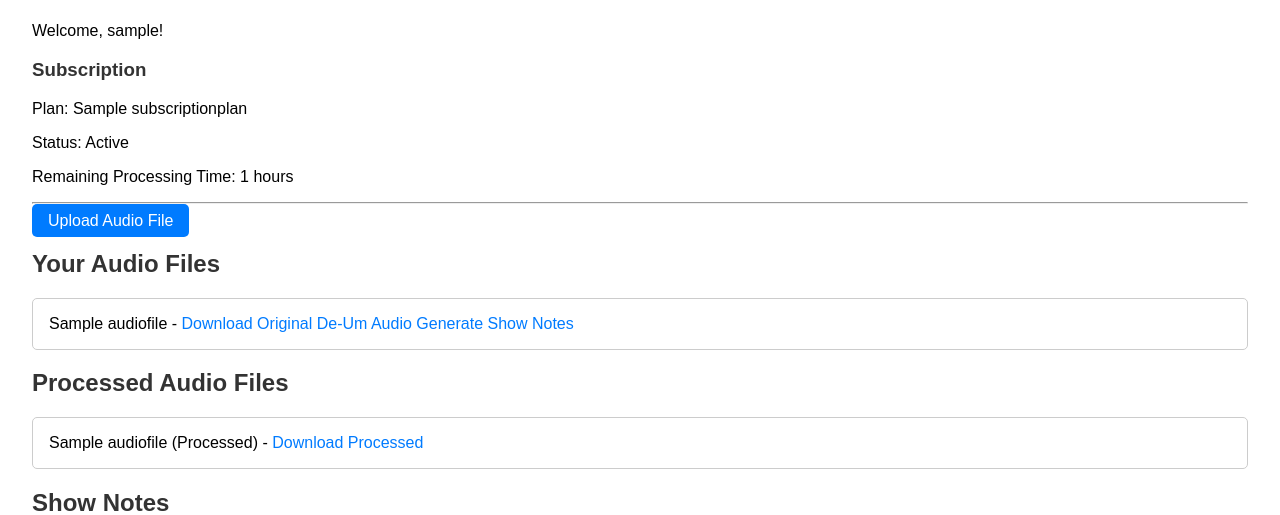
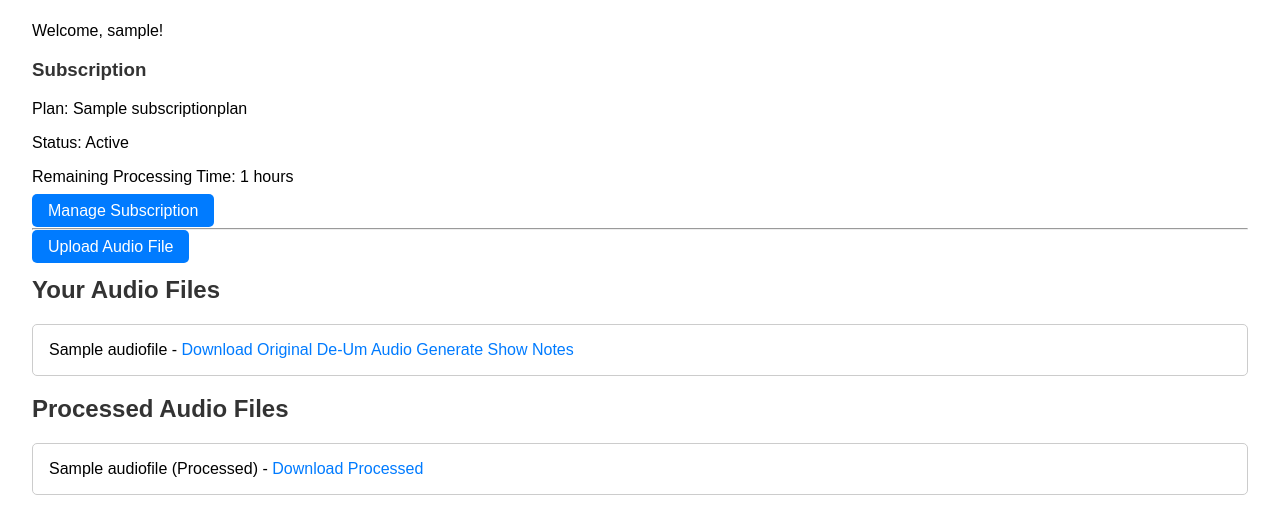
Before and after one commit to lukefryer1234/thepodcastersproductionsuite, a Django app: page /dashboard/ in a window 1280 px wide. Shown: the part 154-669 px from the top of the page. Run offline with Django 5.2, Linux system fonts and the light colour scheme; a user stored in the database is signed in; tables that the repository leaves empty hold one stand-in row (values such as "Sample post").

Commit message:
feat: Add subscription management
This commit adds the ability for users to manage their subscriptions
from the dashboard.

The following changes are included:
- A "Manage Subscription" button has been added to the dashboard for
  users with an active subscription.
- A new view has been created to create a Stripe Billing Portal
  session and redirect the user to it.
- The Stripe webhook has been updated to handle subscription updates
  and cancellations.
- A `stripe_customer_id` field has been added to the `UserSubscription`
  model.
- The `create_checkout_session` view has been updated to create a
  Stripe customer if one doesn't already exist.
- Tests have been added to ensure the new functionality works as
  expected.

```diff
--- a/podcaster_suite/core/models.py
+++ b/podcaster_suite/core/models.py
@@ -37,6 +37,7 @@ class SubscriptionPlan(models.Model):
 
 class UserSubscription(models.Model):
     user = models.OneToOneField(User, on_delete=models.CASCADE)
+    stripe_customer_id = models.CharField(max_length=100, blank=True, null=True)
     subscription_plan = models.ForeignKey(SubscriptionPlan, on_delete=models.SET_NULL, null=True, blank=True)
     stripe_subscription_id = models.CharField(max_length=100, blank=True, null=True)
     is_active = models.BooleanField(default=False)
--- a/podcaster_suite/core/templates/dashboard.html
+++ b/podcaster_suite/core/templates/dashboard.html
@@ -7,10 +7,11 @@
     <p>Welcome, {{ user.username }}!</p>
 
     <h3>Subscription</h3>
-    {% if subscription %}
-        <p>Plan: {{ subscription.subscription_plan.name|default:"Free" }}</p>
-        <p>Status: {% if subscription.is_active %}Active{% else %}Inactive{% endif %}</p>
+    {% if subscription and subscription.is_active %}
+        <p>Plan: {{ subscription.subscription_plan.name }}</p>
+        <p>Status: Active</p>
         <p>Remaining Processing Time: {{ subscription.remaining_processing_hours }} hours</p>
+        <a href="{% url 'create_portal_session' %}" class="button">Manage Subscription</a>
     {% else %}
         <p>You do not have an active subscription.</p>
         <a href="{% url 'pricing' %}" class="button">View Pricing Plans</a>
--- a/podcaster_suite/core/urls.py
+++ b/podcaster_suite/core/urls.py
@@ -16,4 +16,5 @@ urlpatterns = [
     path("success/", views.success, name="success"),
     path("cancel/", views.cancel, name="cancel"),
     path("stripe_webhook/", views.stripe_webhook, name="stripe_webhook"),
+    path("create-portal-session/", views.create_portal_session, name="create_portal_session"),
 ]
--- a/podcaster_suite/core/views.py
+++ b/podcaster_suite/core/views.py
@@ -1,6 +1,7 @@
 import os
 import stripe
 from django.shortcuts import render, redirect, get_object_or_404
+from django.urls import reverse
 from .forms import RegistrationForm, AudioFileForm
 from django.contrib.auth.decorators import login_required
 from .models import AudioFile, ProcessedAudioFile, ShowNotes, SubscriptionPlan, UserSubscription
@@ -219,8 +220,19 @@ def pricing(request):
 
 @login_required
 def create_checkout_session(request, price_id):
+    subscription = get_object_or_404(UserSubscription, user=request.user)
+
+    if not subscription.stripe_customer_id:
+        customer = stripe.Customer.create(
+            email=request.user.email,
+            name=request.user.username,
+        )
+        subscription.stripe_customer_id = customer.id
+        subscription.save()
+
     try:
         checkout_session = stripe.checkout.Session.create(
+            customer=subscription.stripe_customer_id,
             client_reference_id=request.user.id,
             success_url=request.build_absolute_uri('/success?session_id={CHECKOUT_SESSION_ID}'),
             cancel_url=request.build_absolute_uri('/cancel'),
@@ -242,6 +254,15 @@ def success(request):
 @login_required
 def cancel(request):
     return render(request, 'cancel.html')
+
+@login_required
+def create_portal_session(request):
+    subscription = get_object_or_404(UserSubscription, user=request.user)
+    portal_session = stripe.billing_portal.Session.create(
+        customer=subscription.stripe_customer_id,
+        return_url=request.build_absolute_uri(reverse('dashboard')),
+    )
+    return redirect(portal_session.url)
 
 @csrf_exempt
 def stripe_webhook(request):
@@ -279,4 +300,24 @@ def stripe_webhook(request):
 
         subscription.save()
 
+    elif event['type'] == 'customer.subscription.updated':
+        session = event['data']['object']
+        stripe_subscription_id = session['id']
+        subscription = UserSubscription.objects.get(stripe_subscription_id=stripe_subscription_id)
+
+        # Get the new plan
+        price_id = session['items']['data'][0]['price']['id']
+        plan = SubscriptionPlan.objects.get(stripe_price_id=price_id)
+        subscription.subscription_plan = plan
+        subscription.remaining_processing_hours = plan.processing_hours
+
+        subscription.save()
+
+    elif event['type'] == 'customer.subscription.deleted':
+        session = event['data']['object']
+        stripe_subscription_id = session['id']
+        subscription = UserSubscription.objects.get(stripe_subscription_id=stripe_subscription_id)
+        subscription.is_active = False
+        subscription.save()
+
     return HttpResponse(status=200)
```
Also changed, not shown: podcaster_suite/core/tests.py (+22 -0 lines), podcaster_suite/core/migrations/0005_usersubscription_stripe_customer_id.py (added), podcaster_suite/db.sqlite3, 2 other files.
